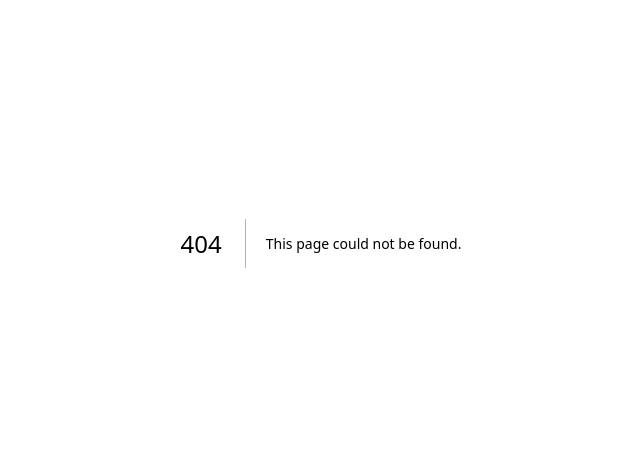
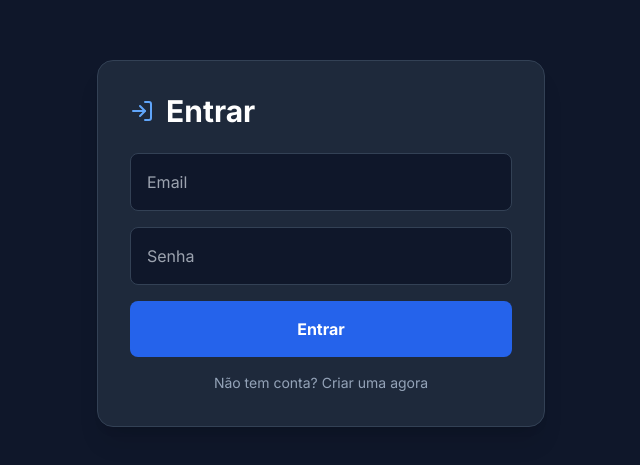
Before and after one commit to marceloegito-max/profdindin-teens, a Next.js app: page /login in a window 1280 px wide. Before the commit this address had no page. Shown: the part 157-622 px from the top of the page, without its empty margins (319-959 px from the left). Built offline with nearby package versions, Linux system fonts and the light colour scheme.

Commit message:
Create page.tsx

```diff
--- /dev/null
+++ b/src/app/login/page.tsx
@@ -0,0 +1,99 @@
+"use client";
+
+import { useState } from "react";
+import { signIn } from "next-auth/react";
+import { useRouter } from "next/navigation";
+import { LogIn, UserPlus } from "lucide-react";
+
+export default function LoginPage() {
+  const [isSignup, setIsSignup] = useState(false);
+  const [formData, setFormData] = useState({ name: "", email: "", password: "" });
+  const [error, setError] = useState("");
+  const [loading, setLoading] = useState(false);
+  const router = useRouter();
+
+  const handleSubmit = async (e: React.FormEvent) => {
+    e.preventDefault();
+    setError("");
+    setLoading(true);
+
+    if (isSignup) {
+      const res = await fetch("/api/auth/signup", {
+        method: "POST",
+        headers: { "Content-Type": "application/json" },
+        body: JSON.stringify(formData),
+      });
+
+      if (res.ok) {
+        const result = await signIn("credentials", {
+          email: formData.email,
+          password: formData.password,
+          redirect: false,
+        });
+        if (result?.ok) router.push("/onboarding");
+      } else {
+        const data = await res.json();
+        setError(data.error || "Erro ao criar conta");
+      }
+    } else {
+      const result = await signIn("credentials", {
+        email: formData.email,
+        password: formData.password,
+        redirect: false,
+      });
+      if (result?.ok) router.push("/onboarding");
+      else setError("Email ou senha incorretos");
+    }
+    setLoading(false);
+  };
+
+  return (
+    <div className="min-h-screen bg-slate-900 text-white flex items-center justify-center p-6">
+      <div className="w-full max-w-md bg-slate-800 rounded-2xl p-8 shadow-xl border border-slate-700">
+        <div className="flex items-center gap-3 mb-6">
+          {isSignup ? <UserPlus className="text-green-400" /> : <LogIn className="text-blue-400" />}
+          <h1 className="text-3xl font-bold">{isSignup ? "Criar Conta" : "Entrar"}</h1>
+        </div>
+        <form onSubmit={handleSubmit} className="space-y-4">
+          {isSignup && (
+            <input
+              type="text"
+              placeholder="Seu nome"
+              className="w-full bg-slate-900 border border-slate-700 rounded-lg p-4 outline-none"
+              value={formData.name}
+              onChange={(e) => setFormData({ ...formData, name: e.target.value })}
+              required
+            />
+          )}
+          <input
+            type="email"
+            placeholder="Email"
+            className="w-full bg-slate-900 border border-slate-700 rounded-lg p-4 outline-none"
+            value={formData.email}
+            onChange={(e) => setFormData({ ...formData, email: e.target.value })}
+            required
+          />
+          <input
+            type="password"
+            placeholder="Senha"
+            className="w-full bg-slate-900 border border-slate-700 rounded-lg p-4 outline-none"
+            value={formData.password}
+            onChange={(e) => setFormData({ ...formData, password: e.target.value })}
+            required
+          />
+          {error && <div className="text-red-400 text-sm">{error}</div>}
+          <button
+            type="submit"
+            disabled={loading}
+            className="w-full bg-blue-600 hover:bg-blue-500 text-white py-4 rounded-lg font-bold transition-all disabled:opacity-50"
+          >
+            {loading ? "Processando..." : isSignup ? "Criar Conta" : "Entrar"}
+          </button>
+        </form>
+        <button onClick={() => setIsSignup(!isSignup)} className="w-full mt-4 text-slate-400 hover:text-white text-sm">
+          {isSignup ? "Já tem conta? Entrar" : "Não tem conta? Criar uma agora"}
+        </button>
+      </div>
+    </div>
+  );
+}
```
